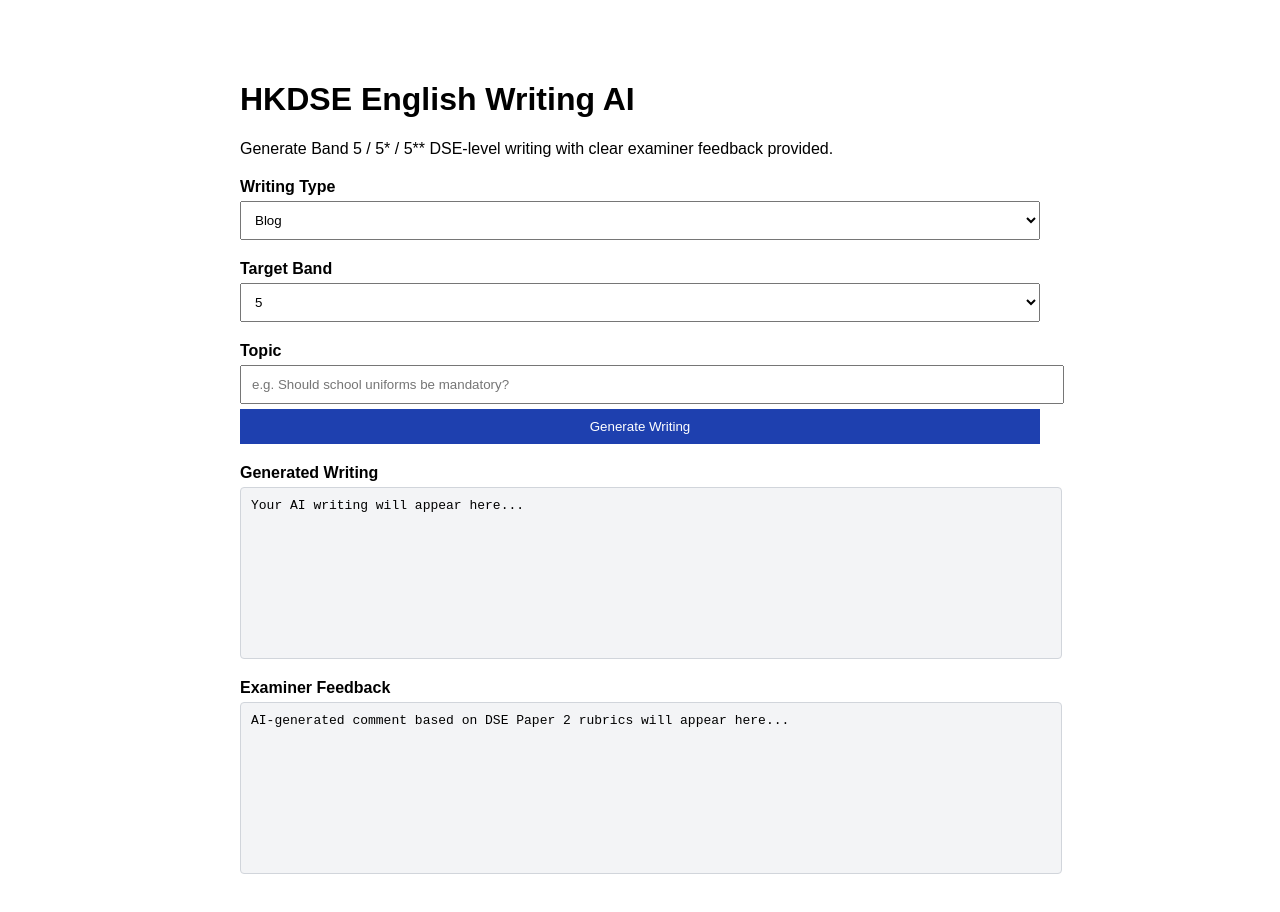
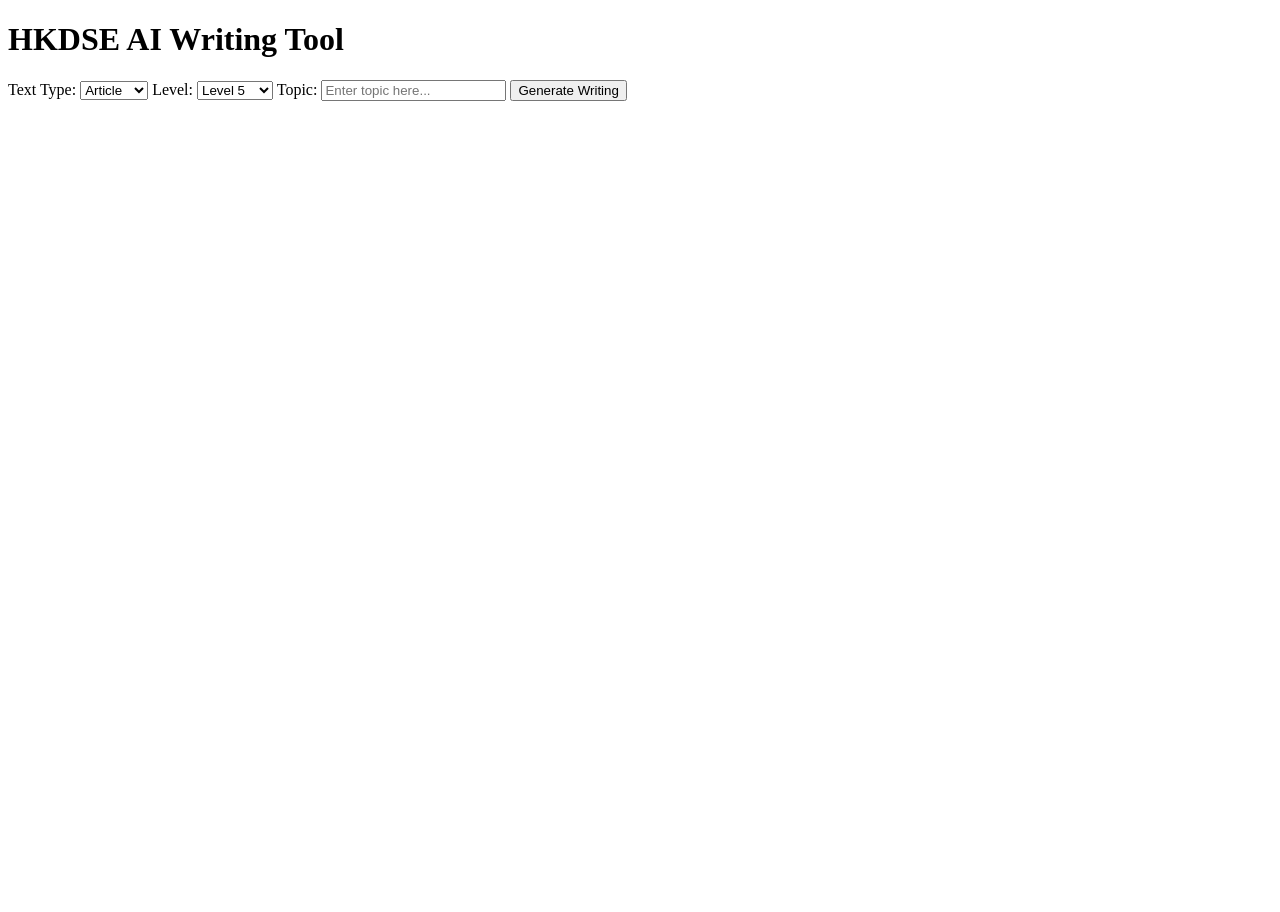
Before and after one commit to majai23/hkdse-writer, a plain HTML site: page index.html in a window 1280 px wide. After the commit the page ends 800 px from the top, so only its background shows below. Drawn offline with Linux system fonts and the light colour scheme.

Commit message:
Update index.html

```diff
--- a/index.html
+++ b/index.html
@@ -2,79 +2,34 @@
 <!DOCTYPE html>
 <html lang="en">
 <head>
-  <meta charset="UTF-8" />
-  <title>HKDSE AI Writing Tool</title>
-  <style>
-    body { font-family: Arial, sans-serif; max-width: 800px; margin: 40px auto; padding: 20px; }
-    label { display: block; margin-top: 20px; font-weight: bold; }
-    select, input, button, pre { width: 100%; padding: 10px; margin-top: 5px; }
-    button { background-color: #1e40af; color: white; border: none; cursor: pointer; }
-    button:hover { background-color: #1d4ed8; }
-    pre { background: #f3f4f6; border: 1px solid #d1d5db; border-radius: 4px; min-height: 150px; white-space: pre-wrap; }
-  </style>
+  <meta charset="UTF-8">
+  <title>HKDSE Writer</title>
 </head>
 <body>
-  <h1>HKDSE English Writing AI</h1>
-  <p>Generate Band 5 / 5* / 5** DSE-level writing with clear examiner feedback provided.</p>
+  <h1>HKDSE AI Writing Tool</h1>
 
-  <label for="type">Writing Type</label>
+  <label for="type">Text Type:</label>
   <select id="type">
-    <option value="blog">Blog</option>
+    <option value="article">Article</option>
+    <option value="letter">Letter</option>
+    <option value="essay">Essay</option>
     <option value="speech">Speech</option>
-    <option value="letter to the editor">Letter to the Editor</option>
-    <option value="formal letter">Formal Letter</option>
-    <option value="proposal">Proposal</option>
-    <option value="article">Article</option>
-    <option value="one-sided argumentative essay">One-sided Argumentative Essay</option>
-    <option value="two-sided argumentative essay">Two-sided Argumentative Essay</option>
   </select>
 
-  <label for="level">Target Band</label>
+  <label for="level">Level:</label>
   <select id="level">
-    <option value="5">5</option>
-    <option value="5*">5*</option>
-    <option value="5**">5**</option>
+    <option value="5">Level 5</option>
+    <option value="5*">Level 5*</option>
+    <option value="5**">Level 5**</option>
   </select>
 
-  <label for="topic">Topic</label>
-  <input type="text" id="topic" placeholder="e.g. Should school uniforms be mandatory?" />
+  <label for="topic">Topic:</label>
+  <input type="text" id="topic" placeholder="Enter topic here..." />
 
   <button onclick="generateWriting()">Generate Writing</button>
 
-  <label for="output">Generated Writing</label>
-  <pre id="output">Your AI writing will appear here...</pre>
+  <pre id="output" style="white-space: pre-wrap; margin-top: 20px;"></pre>
 
-  <label for="comment">Examiner Feedback</label>
-  <pre id="comment">AI-generated comment based on DSE Paper 2 rubrics will appear here...</pre>
-
-  <script>
-    async function generateWriting() {
-      const topic = document.getElementById("topic").value;
-      const type = document.getElementById("type").value;
-      const level = document.getElementById("level").value;
-
-      const output = document.getElementById("output");
-      const comment = document.getElementById("comment");
-
-      output.innerText = "Generating writing...";
-      comment.innerText = "Generating examiner feedback...";
-
-      const response = await fetch("/api/generate", {
-        method: "POST",
-        headers: { "Content-Type": "application/json" },
-        body: JSON.stringify({ topic, type, level })
-      });
-
-      if (!response.ok) {
-        output.innerText = "⚠️ API Error. Please check server logs.";
-        comment.innerText = "";
-        return;
-      }
-
-      const data = await response.json();
-      output.innerText = data.writing || "⚠️ No writing generated.";
-      comment.innerText = data.comment || "⚠️ No feedback received.";
-    }
-  </script>
+  <script src="generate.js"></script>
 </body>
 </html>
```
